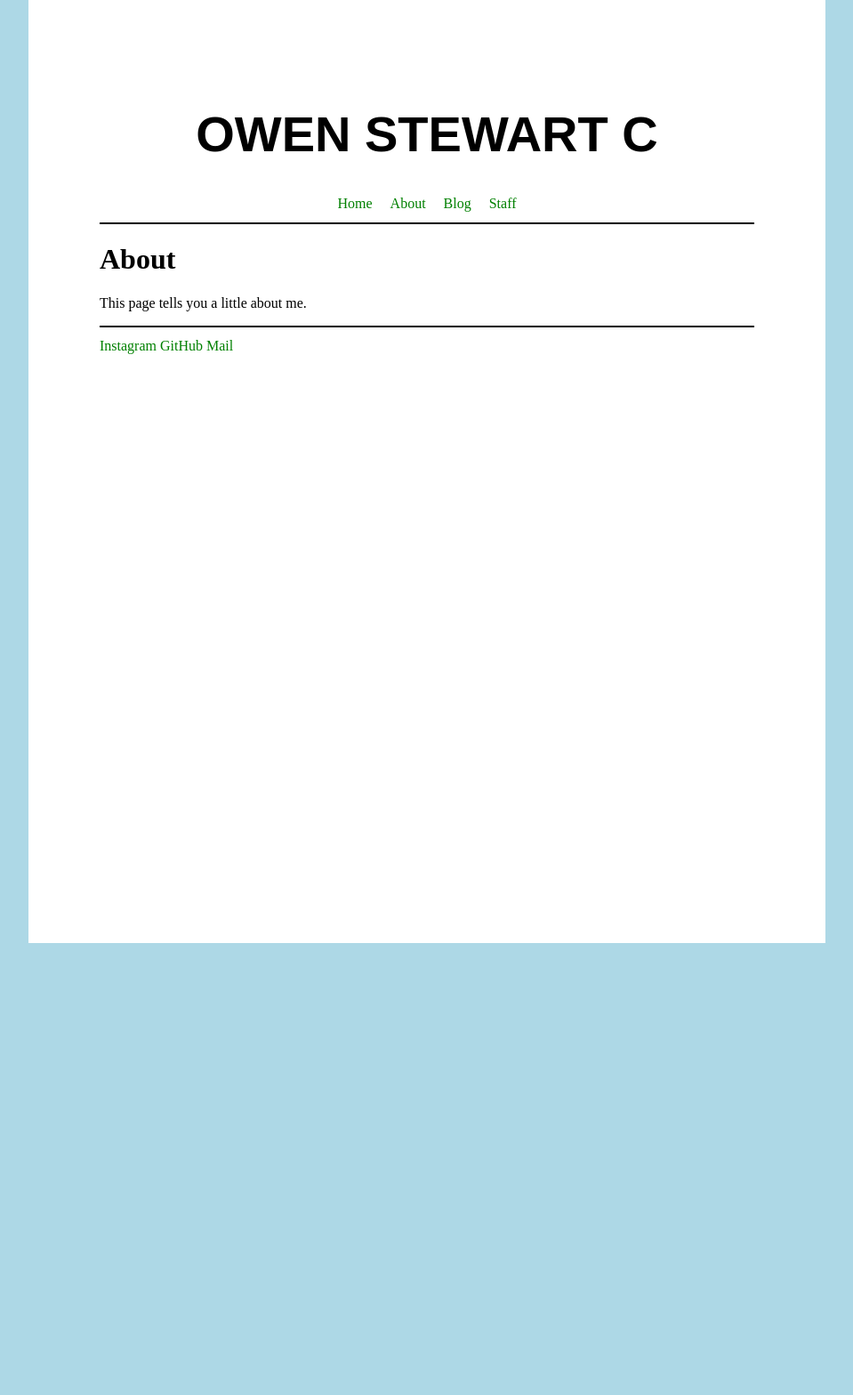
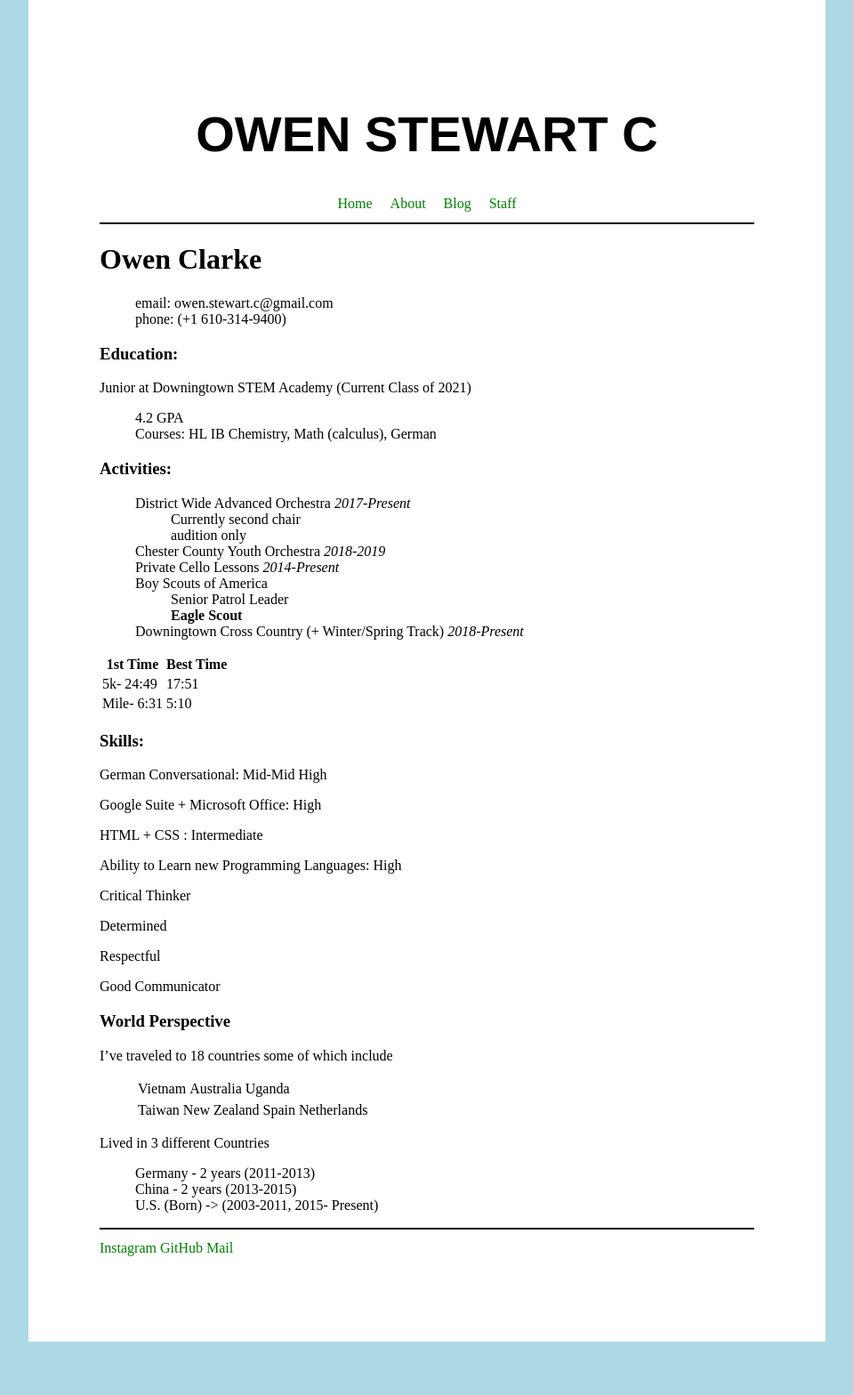
Before and after one commit to osclarke/osclarke.github.io, a Jekyll site: the page built from about.md, in a window 1280 px wide. Shown: the whole page at 89% size, without its empty margins (160-1119 px from the left). Built offline with Jekyll 4.4.1, drawn with Linux system fonts in a browser that asks for light colours; before the commit the page ends 1120 px from its top, so only the background shows below that.

Commit message:
Made a real about page (resume)

```diff
--- a/about.md
+++ b/about.md
@@ -2,6 +2,57 @@
 title: about
 ---
 
-# About
-<div class="page-break"></div>
-This page tells you a little about me.
+# Owen Clarke
+   * email: owen.stewart.c@gmail.com
+   * phone: (+1 610-314-9400)
+
+### Education:
+   Junior at Downingtown STEM Academy (Current Class of 2021)
+   * 4.2 GPA
+   * Courses: HL IB Chemistry, Math (calculus), German
+
+### Activities:
+* District Wide Advanced Orchestra *2017-Present*
+   * Currently second chair
+   * audition only
+* Chester County Youth Orchestra *2018-2019*
+* Private Cello Lessons *2014-Present*
+* Boy Scouts of America
+   * Senior Patrol Leader
+   * **Eagle Scout**
+* Downingtown Cross Country (+ Winter/Spring Track) *2018-Present*
+
+1st Time | Best Time
+-------- | ---------
+5k- 24:49 | 17:51
+Mile- 6:31 | 5:10
+
+### Skills:
+
+German Conversational: Mid-Mid High
+
+Google Suite + Microsoft Office: High
+
+HTML + CSS : Intermediate
+
+Ability to Learn new Programming Languages: High
+
+Critical Thinker
+
+Determined
+
+Respectful
+
+Good Communicator
+
+### World Perspective
+
+I've traveled to 18 countries some of which include
+
+* Vietnam | Australia | Uganda
+* Taiwan | New Zealand | Spain | Netherlands
+
+Lived in 3 different Countries
+* Germany - 2 years (2011-2013)
+* China - 2 years (2013-2015)
+* U.S. (Born) -> (2003-2011, 2015- Present)
```
Also changed, not shown: design/Mail_Icon_Black.png (added), 3 other files.
